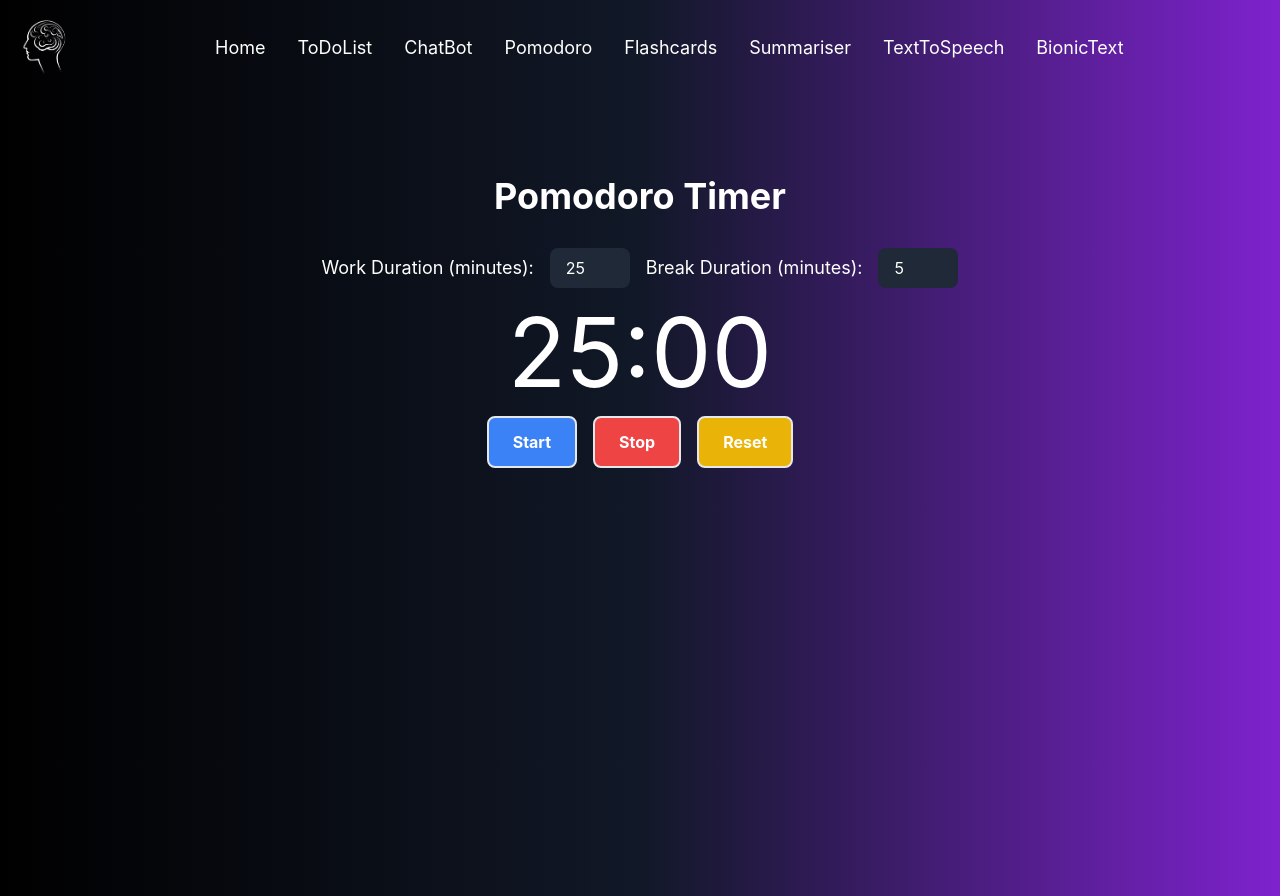
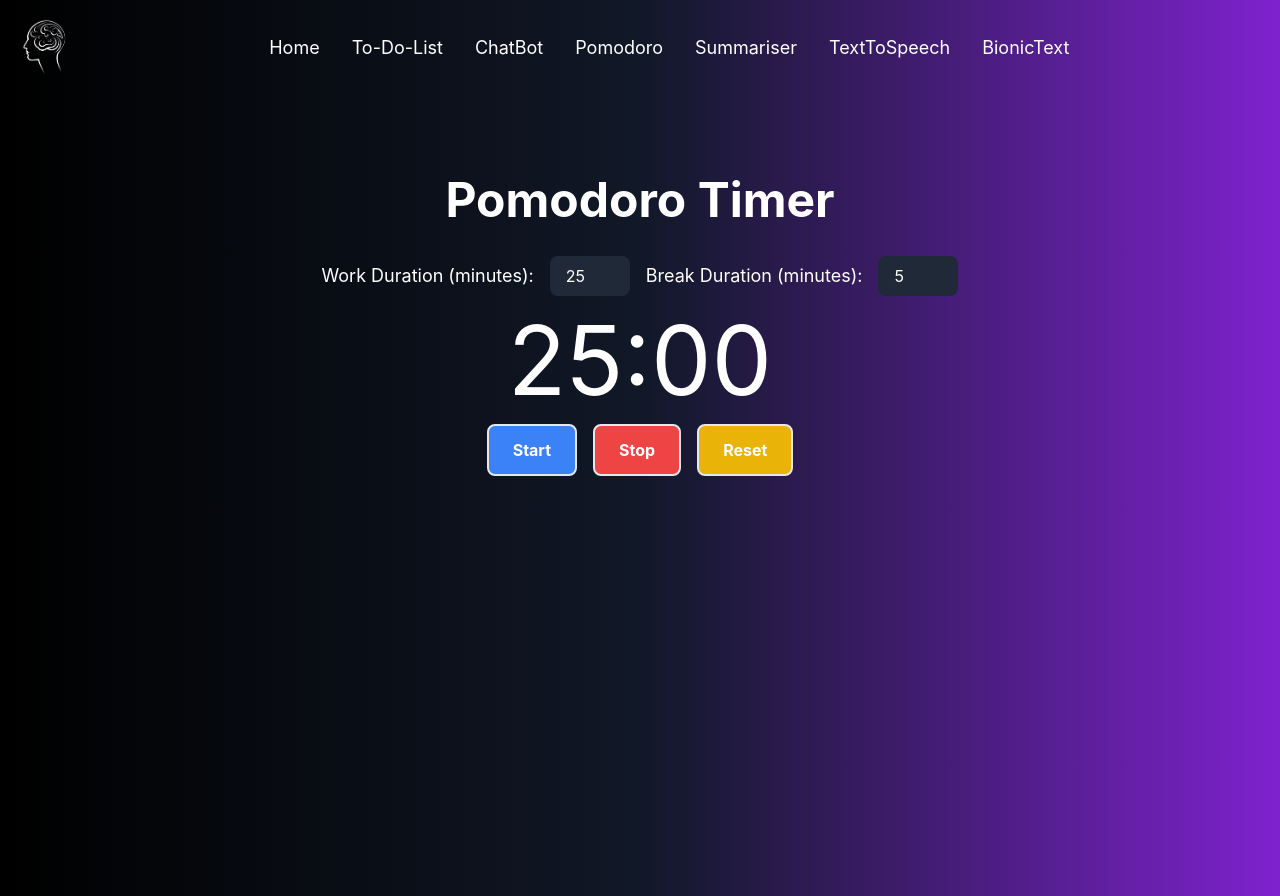
Before and after one commit to yashtz/stay-focused, a React (Create React App) app in the folder stay-focused/: page /pomodoro in a window 1280 px wide. Built offline with nearby package versions, Linux system fonts and the light colour scheme.

Commit message:
fix/navbar_pomodoro

```diff
--- a/stay-focused/src/components/Navbar.jsx
+++ b/stay-focused/src/components/Navbar.jsx
@@ -8,7 +8,7 @@ const Navbar = () => {
     setIsMobileMenuOpen(!isMobileMenuOpen);
   };
 
-  const pages = ['Home', 'ToDoList', 'ChatBot', 'Pomodoro', 'Flashcards', 'Summariser', 'TextToSpeech', 'BionicText'];
+  const pages = ['Home', 'To-Do-List', 'ChatBot', 'Pomodoro', 'Summariser', 'TextToSpeech', 'BionicText'];
 
   return (
     <nav className="bg-gradient-to-r from-black via-gray-900 to-purple-700 p-4 font-ubuntu font-normal flex justify-between items-center">
--- a/stay-focused/src/pages/Pomodoro.jsx
+++ b/stay-focused/src/pages/Pomodoro.jsx
@@ -50,7 +50,7 @@ const Pomodoro = () => {
 
   return (
     <div className="bg-gradient-to-r from-black via-gray-900 to-purple-700 text-white p-8 flex flex-col items-center min-h-screen">
-      <h1 className="text-4xl font-bold mt-12 mb-8">Pomodoro Timer</h1>
+      <h1 className="text-5xl font-bold mt-12 mb-8">Pomodoro Timer</h1>
       <audio src={achievementBellSound} id="timer-sound" />
       <div className="flex items-center mb-4">
         <label htmlFor="work-duration" className="text-white text-lg mr-4">
```
